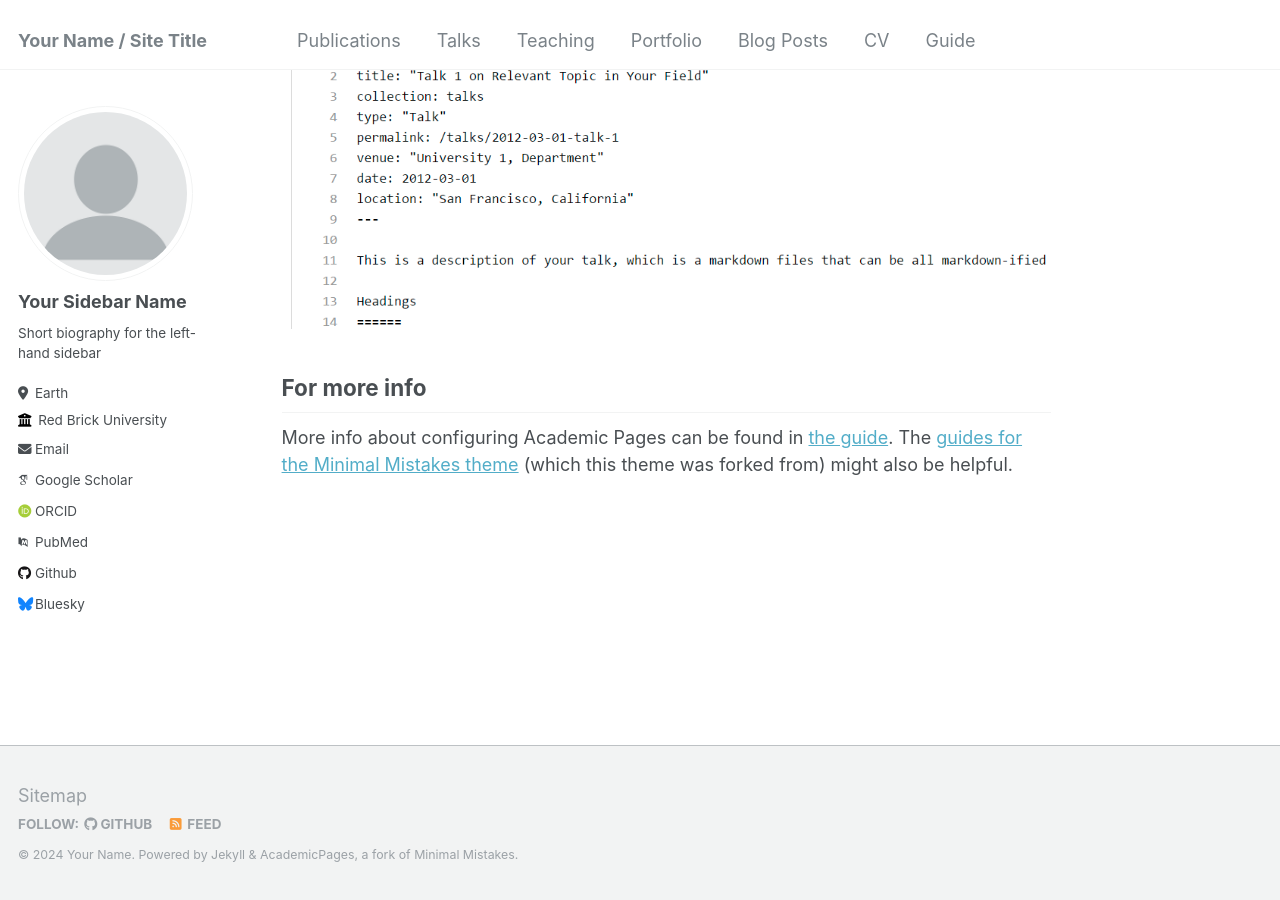
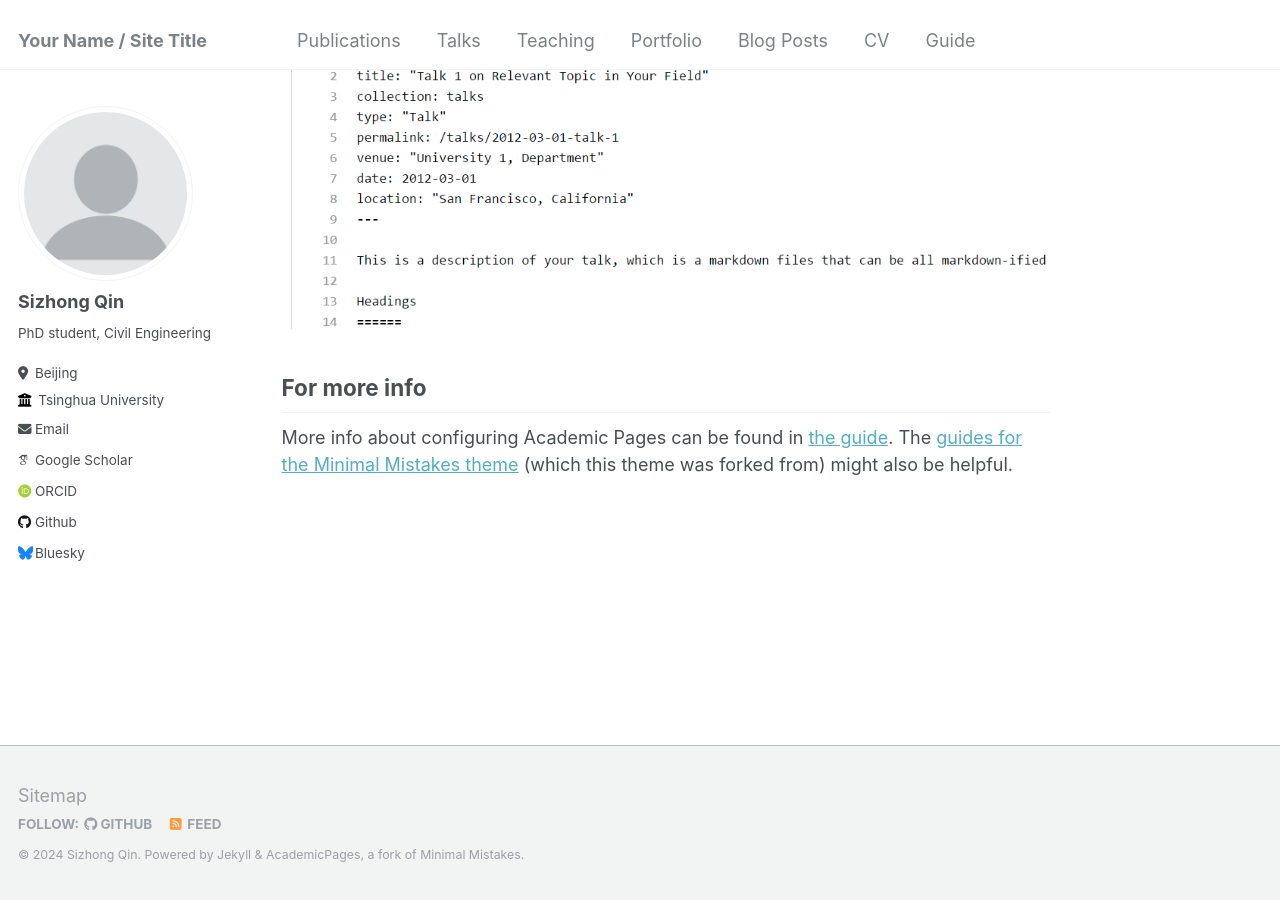
Before and after one commit to qinsz01/qsz_academic, a Jekyll site: the page built from _pages/about.md, in a window 1280 px wide and 900 px high, scrolled down 2660 px. Built offline with Jekyll 4.4.1, drawn with Linux system fonts in a browser that asks for light colours; some web fonts are replaced.

```diff
--- a/_config.yml
+++ b/_config.yml
@@ -10,10 +10,10 @@
 locale                   : "en-US"
 title                    : "Your Name / Site Title"
 title_separator          : "-"
-name                     : &name "Your Name"
-description              : &description "personal description"
-url                      : https://academicpages.github.io # the base hostname & protocol for your site e.g. "https://mmistakes.github.io"
-baseurl                  : "" # the subpath of your site, e.g. "/blog"
+name                     : &name "Sizhong Qin"
+description              : &description "PhD student, Civil Engineering, Tsinghua University"
+url                      : "https://qinsz01.github.io" # the base hostname & protocol for your site e.g. "https://mmistakes.github.io"
+baseurl                  : "/qsz_academic" # the subpath of your site, e.g. "/blog"
 repository               : "academicpages/academicpages.github.io"
 
 # Site Author - The following control what appear as part of the author content on the side bar.
@@ -22,28 +22,28 @@ repository               : "academicpages/academicpages.github.io"
 author:
   # Biographic information
   avatar           : "profile.png"
-  name             : "Your Sidebar Name"
+  name             : "Sizhong Qin"
   pronouns         : # example: "she/her"
-  bio              : "Short biography for the left-hand sidebar"
-  location         : "Earth"
-  employer         : "Red Brick University"
+  bio              : "PhD student, Civil Engineering"
+  location         : "Beijing"
+  employer         : "Tsinghua University"
   uri              : # URL
-  email            : "none@example.org"
+  email            : "qsz23@mails.tsinghua.edu.cn"
 
   # Academic websites
   arxiv            : # URL - Update with the correct link to your profile
-  googlescholar    : "https://scholar.google.com/citations?user=PS_CX0AAAAAJ"
+  googlescholar    : "https://scholar.google.com/citations?user=o9eaMDcAAAAJ"
   impactstory      : # URL
-  orcid            : "http://orcid.org/yourorcidurl"
+  orcid            : "https://orcid.org/0009-0000-8237-6535"
   semantic         : # URL
-  pubmed           : "https://www.ncbi.nlm.nih.gov/pubmed/?term=john+snow"
+  pubmed           : # URL
   researchgate     : # URL
 
   # Repositories and software development
   bitbucket        : # Username - Update with your username on the site
   codepen          : # Username
   dribbble         : # Username
-  github           : "academicpages"
+  github           : "https://github.com/qinsz01/qsz_academic"
   kaggle           : # Username
   stackoverflow    : # User number or user number and name (i.e., use "1" or "1/jeff-atwood")
 
```
